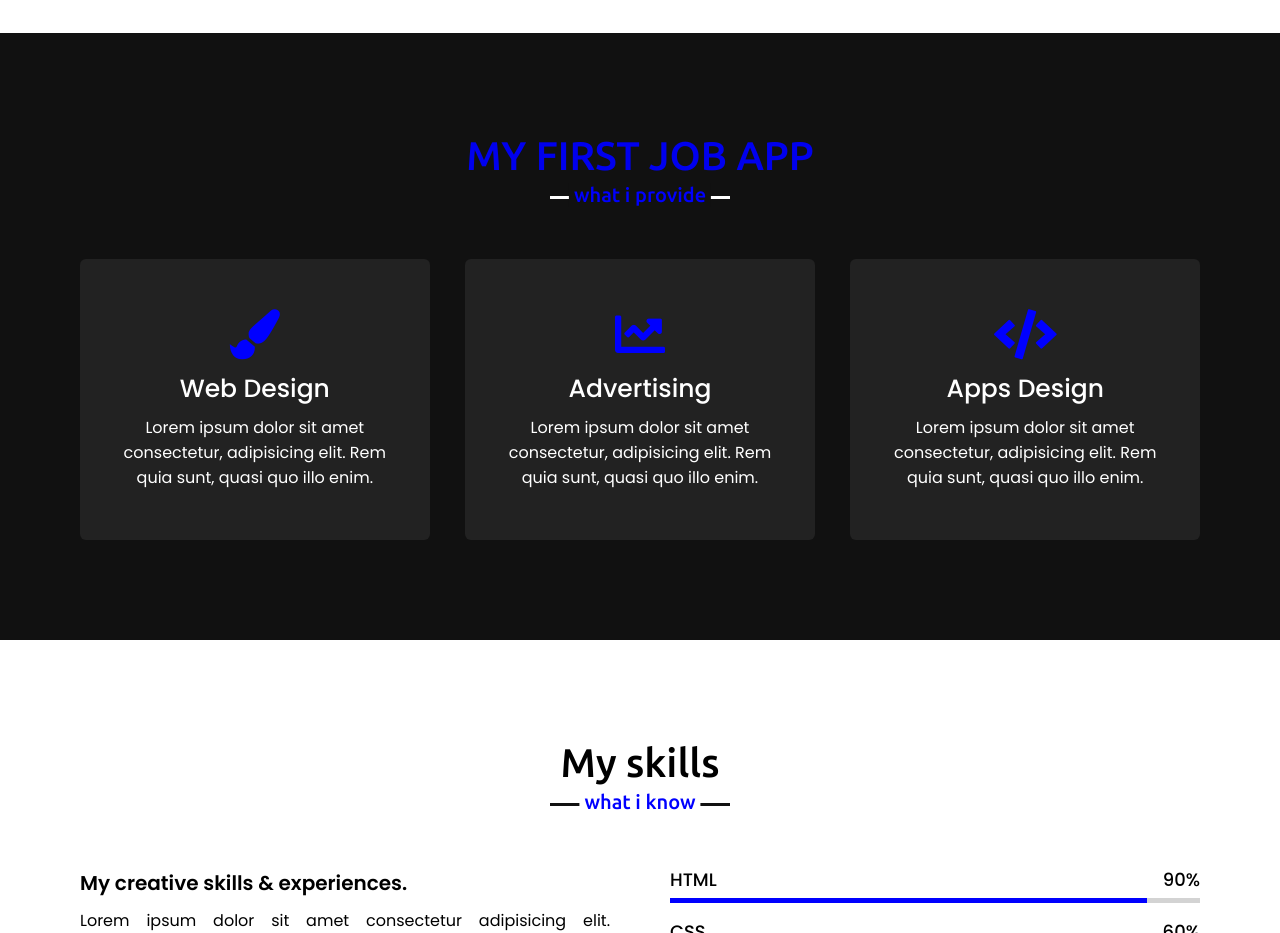
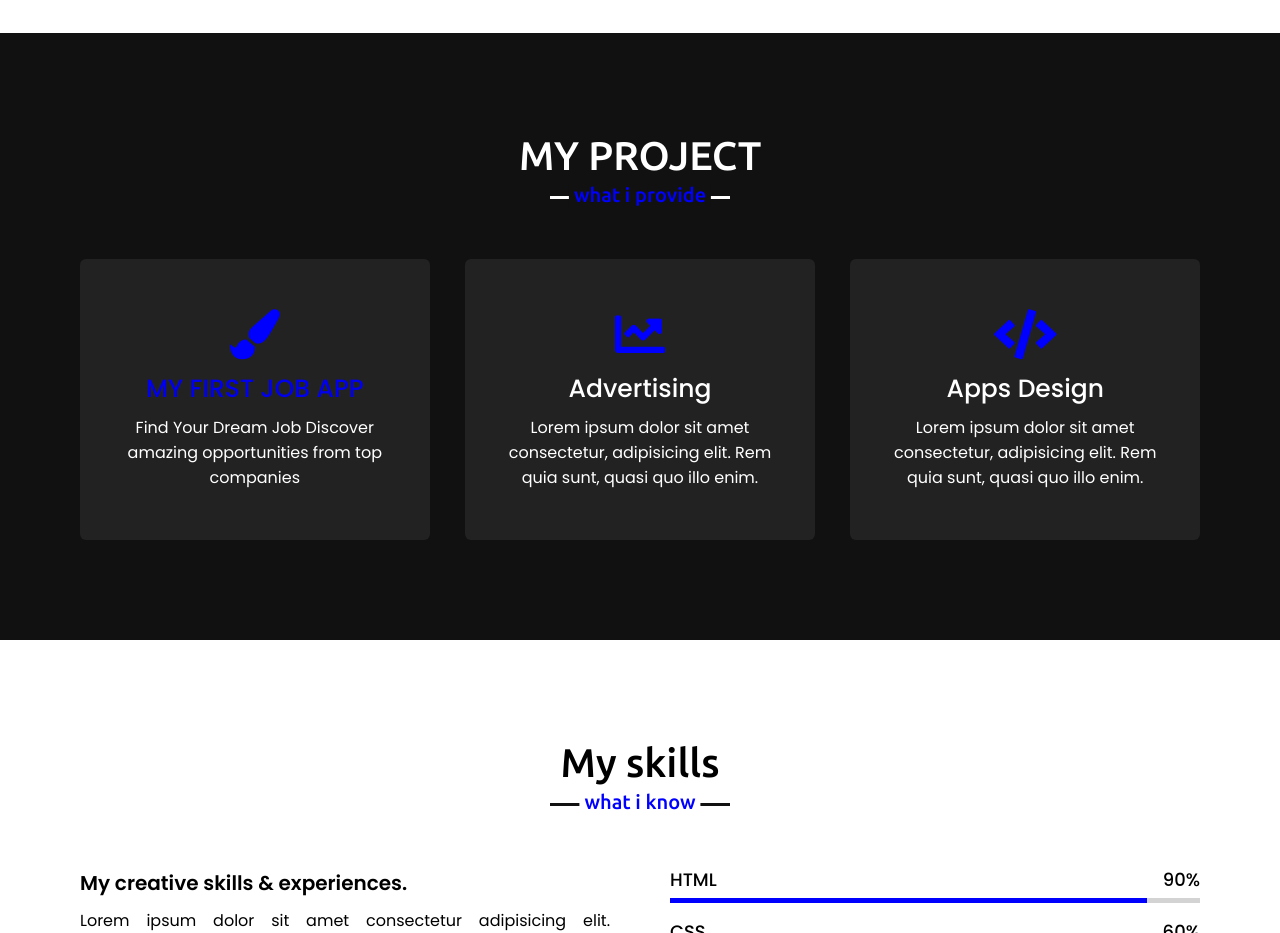
Before and after one commit to Ajeet110/myfirstweb, a plain HTML site: page index.html in a window 1280 px wide. Shown: the part 1500-2433 px from the top of the page. Drawn offline with nearby package versions, Linux system fonts and the light colour scheme.

Commit message:
Update index.html
SOME ERROR FIX IN JOB SITE

```diff
--- a/index.html
+++ b/index.html
@@ -75,13 +75,13 @@
     <!-- services section start -->
     <section class="services" id="services">
         <div class="max-width">
-            <h2 class="title"><a href="https://ajeet110.github.io/jobsite/">MY FIRST JOB APP</a></h2>
+            <h2 class="title">MY PROJECT</h2>
             <div class="serv-content">
                 <div class="card">
                     <div class="box">
                         <i class="fas fa-paint-brush"></i>
-                        <div class="text">Web Design</div>
-                        <p>Lorem ipsum dolor sit amet consectetur, adipisicing elit. Rem quia sunt, quasi quo illo enim.</p>
+                        <div class="text"><a href="https://ajeet110.github.io/jobsite/">MY FIRST JOB APP</a></div>
+                        <p>Find Your Dream Job Discover amazing opportunities from top companies</p>
                     </div>
                 </div>
                 <div class="card">
```
